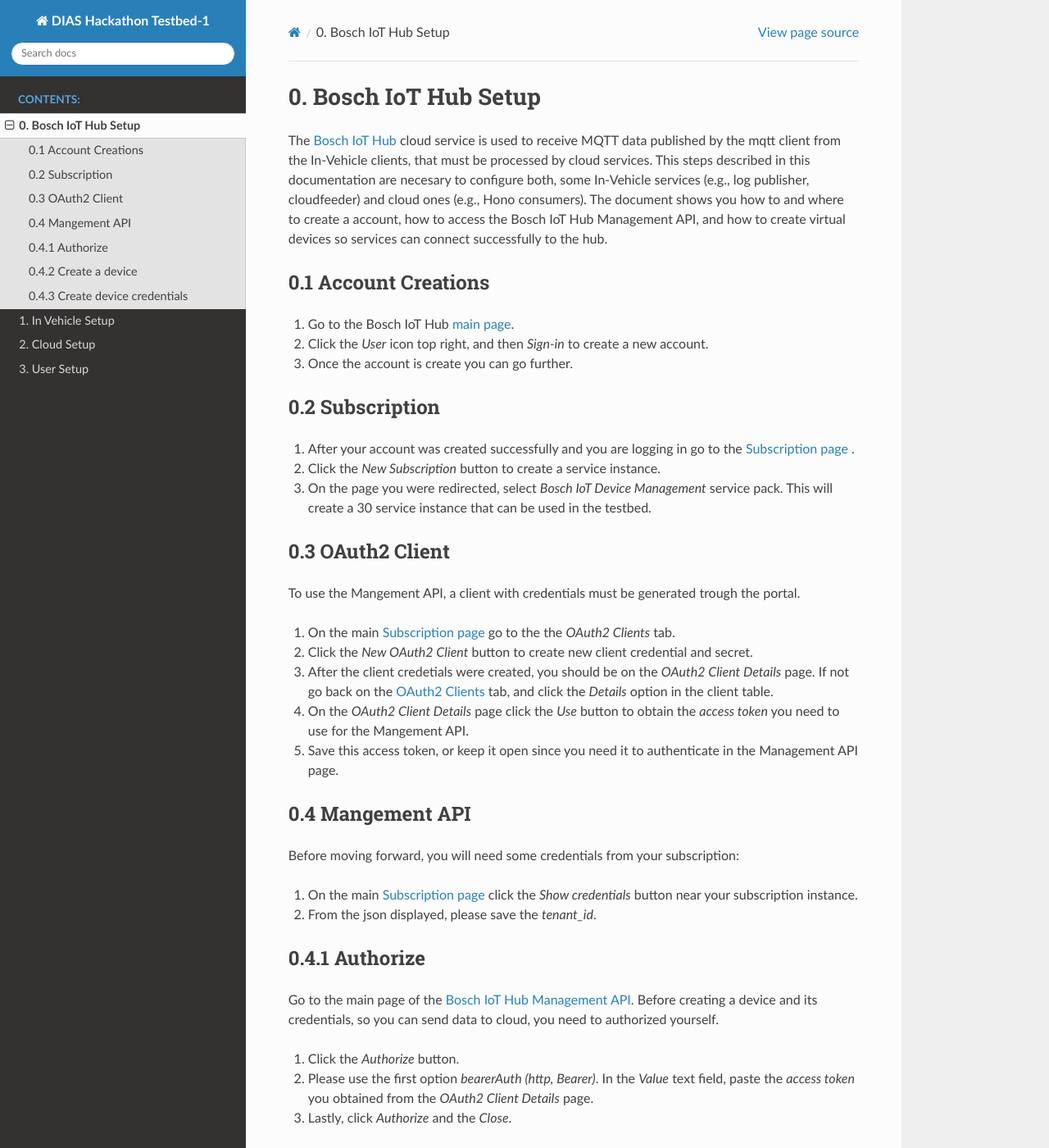
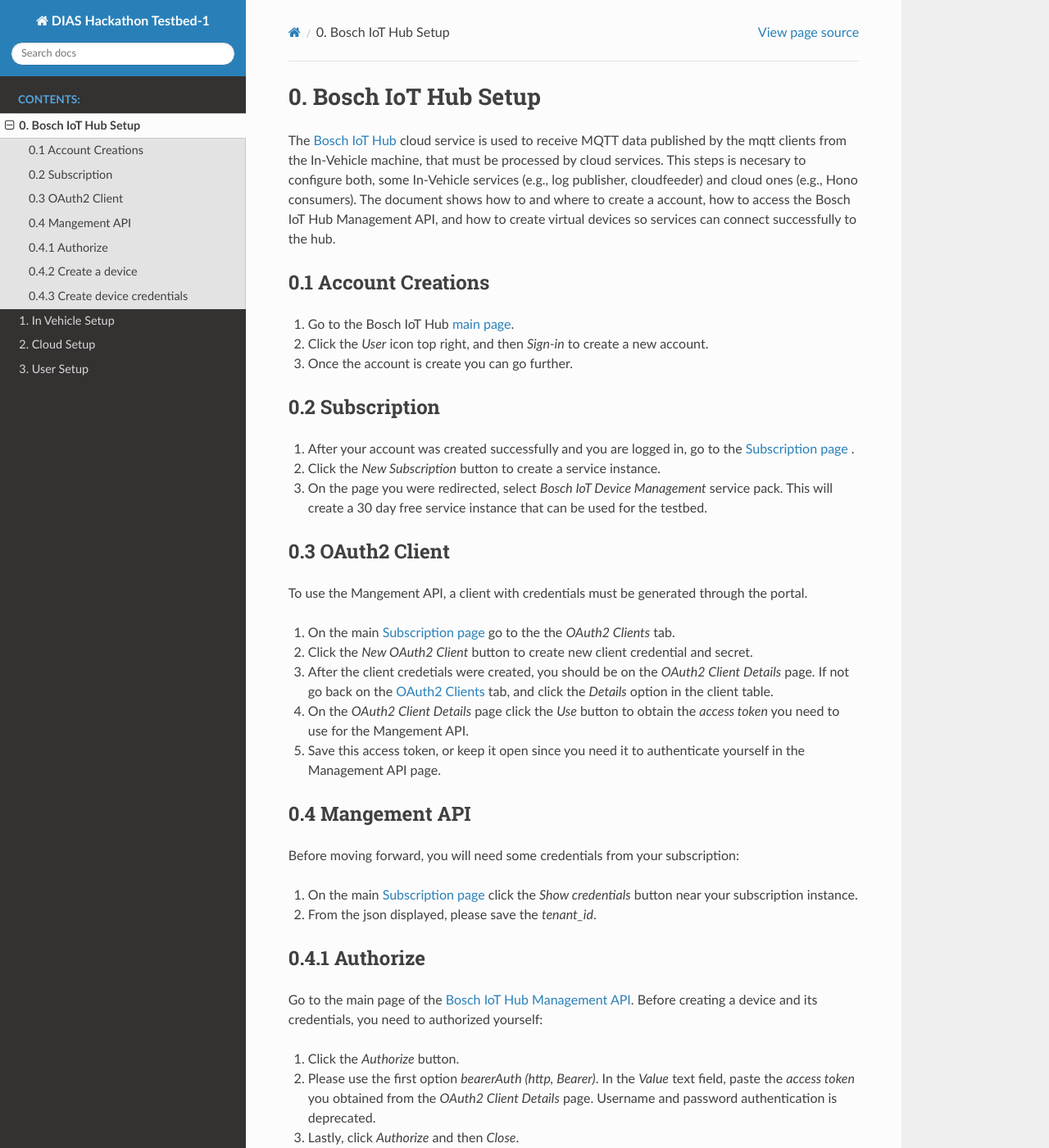
Before and after one commit to terilenard/dias-hackathon-testbed1, a Sphinx documentation site: the page built from docs/source/iothub.rst, in a window 1280 px wide and 1400 px high. Shown: the whole window at 82% size. Built offline with Sphinx 7.4.7 and the Read the Docs theme 2.0.0, drawn with Linux system fonts in a browser that asks for light colours.

Commit message:
Update iothub.rst

```diff
--- a/docs/source/iothub.rst
+++ b/docs/source/iothub.rst
@@ -1,7 +1,7 @@
 0. Bosch IoT Hub Setup
 ======================
 
-The `Bosch IoT Hub <https://bosch-iot-suite.com/service/bosch-iot-device-management/>`_ cloud service is used to receive MQTT data published by the mqtt client from the In-Vehicle clients, that must be processed by cloud services. This steps described in this documentation are necesary to configure both, some In-Vehicle services (e.g., log publisher, cloudfeeder) and cloud ones (e.g., Hono consumers). The document shows you how to and where to create a account, how to access the Bosch IoT Hub Management API, and how to create virtual devices so services can connect successfully to the hub.
+The `Bosch IoT Hub <https://bosch-iot-suite.com/service/bosch-iot-device-management/>`_ cloud service is used to receive MQTT data published by the mqtt clients from the In-Vehicle machine, that must be processed by cloud services. This steps is necesary to configure both, some In-Vehicle services (e.g., log publisher, cloudfeeder) and cloud ones (e.g., Hono consumers). The document shows how to and where to create a account, how to access the Bosch IoT Hub Management API, and how to create virtual devices so services can connect successfully to the hub.
 
 0.1 Account Creations
 ---------------------
@@ -16,16 +16,16 @@
 0.2 Subscription
 ----------------
 
-1. After your account was created successfully and you are logging in go to the `Subscription page <https://accounts.bosch-iot-suite.com/subscriptions/>`_ .
+1. After your account was created successfully and you are logged in, go to the `Subscription page <https://accounts.bosch-iot-suite.com/subscriptions/>`_ .
 
 2. Click the *New Subscription* button to create a service instance.
 
-3. On the page you were redirected, select *Bosch IoT Device Management* service pack. This will create a 30 service instance that can be used in the testbed.
+3. On the page you were redirected, select *Bosch IoT Device Management* service pack. This will create a 30 day free service instance that can be used for the testbed.
 
 0.3 OAuth2 Client
 -----------------
 
-To use the Mangement API, a client with credentials must be generated trough the portal.
+To use the Mangement API, a client with credentials must be generated through the portal.
 
 1. On the main `Subscription page <https://accounts.bosch-iot-suite.com/subscriptions/>`_ go to the the *OAuth2 Clients* tab.
 
@@ -35,7 +35,7 @@
 
 4. On the *OAuth2 Client Details* page click the *Use* button to obtain the *access token* you need to use for the Mangement API.
 
-5. Save this access token, or keep it open since you need it to authenticate in the Management API page.
+5. Save this access token, or keep it open since you need it to authenticate yourself in the Management API page.
 
 0.4 Mangement API
 -----------------
@@ -49,13 +49,13 @@
 0.4.1 Authorize
 --------------------
 
-Go to the main page of the `Bosch IoT Hub Management API <https://apidocs.bosch-iot-suite.com/index.html?urls.primaryName=Bosch%20IoT%20Hub%20-%20Management%20API>`_. Before creating a device and its credentials, so you can send data to cloud, you need to authorized yourself.
+Go to the main page of the `Bosch IoT Hub Management API <https://apidocs.bosch-iot-suite.com/index.html?urls.primaryName=Bosch%20IoT%20Hub%20-%20Management%20API>`_. Before creating a device and its credentials, you need to authorized yourself:
 
 1. Click the *Authorize* button.
 
-2. Please use the first option *bearerAuth  (http, Bearer)*. In the *Value* text field, paste the *access token* you obtained from the *OAuth2 Client Details* page.
+2. Please use the first option *bearerAuth  (http, Bearer)*. In the *Value* text field, paste the *access token* you obtained from the *OAuth2 Client Details* page. Username and password authentication is deprecated.
 
-3. Lastly, click *Authorize* and the *Close*.
+3. Lastly, click *Authorize* and then *Close*.
 
 0.4.2 Create a device
 ---------------------
```
